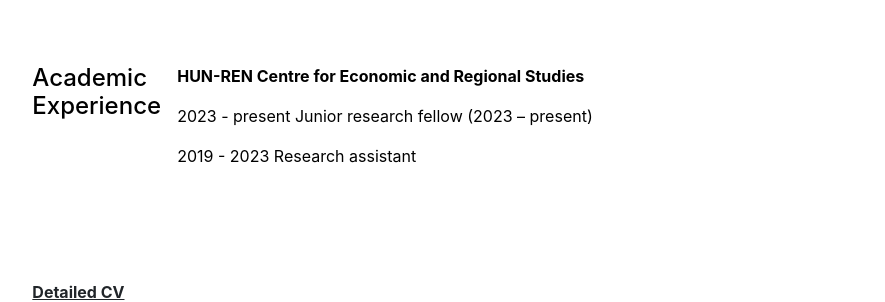
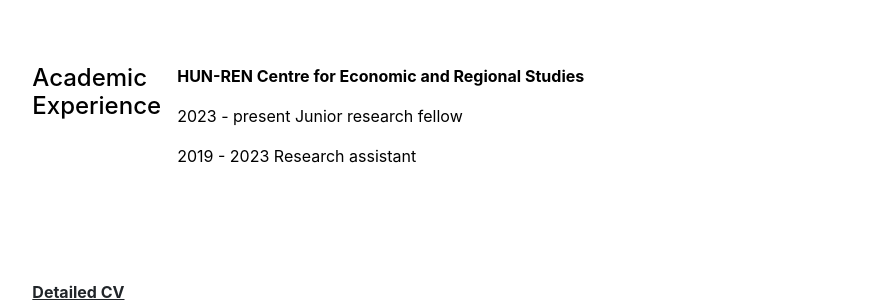
Before and after one commit to martinneubrandt/martinneubrandt.github.io, a Jekyll site: the page built from cv.md, in a window 1280 px wide. Shown: the part 476-778 px from the top of the page, without its empty margins (197-1082 px from the left). Built offline with Jekyll 4.4.1, drawn with Linux system fonts in a browser that asks for light colours.

Commit message:
Update academic-experience.yml

```diff
--- a/_data/cv/academic-experience.yml
+++ b/_data/cv/academic-experience.yml
@@ -1,5 +1,5 @@
 - title: 'HUN-REN Centre for Economic and Regional Studies'
-  description: '2023 - present Junior research fellow (2023 – present)'
+  description: '2023 - present Junior research fellow'
 
 - title: ''
   description: '2019 - 2023 Research assistant'
```
